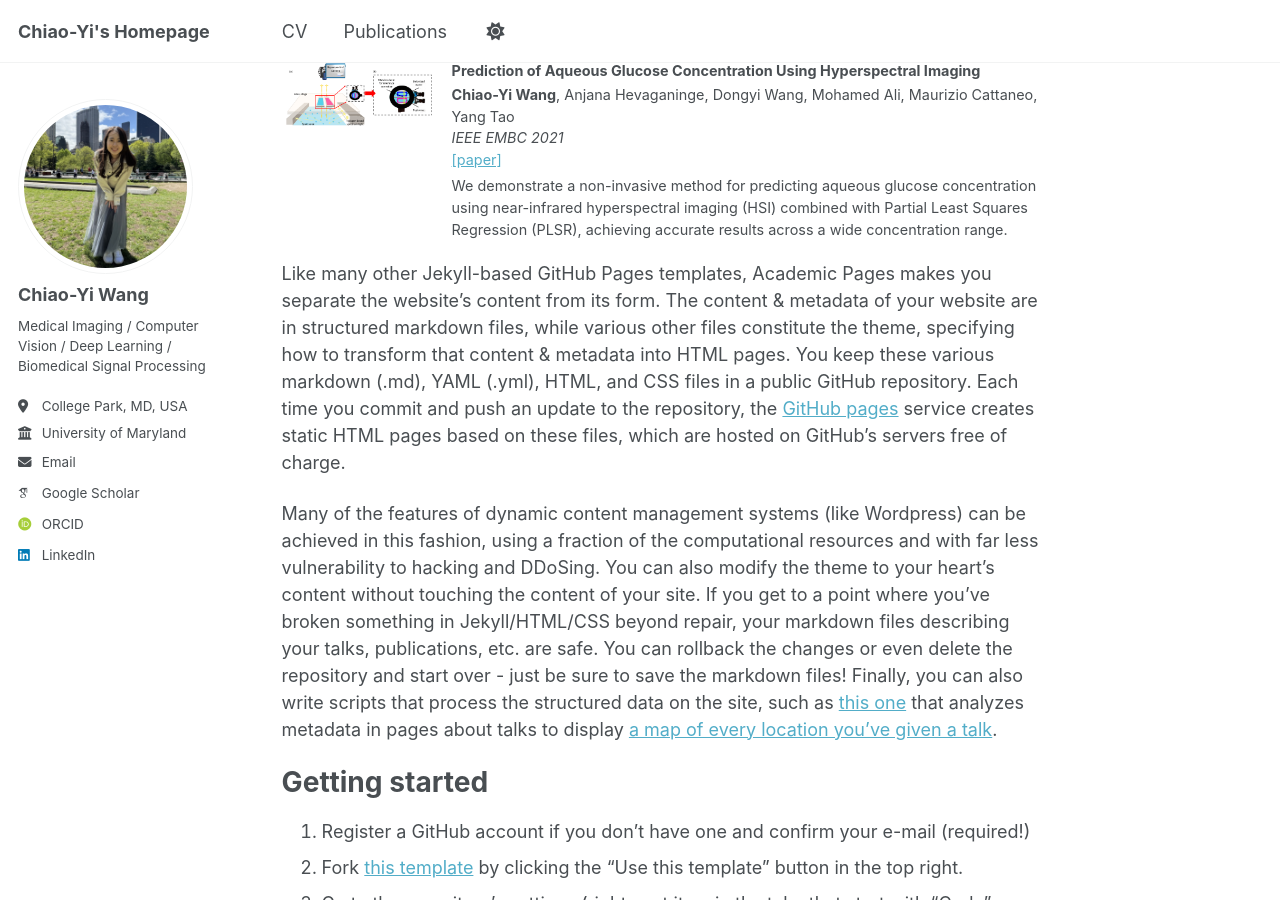
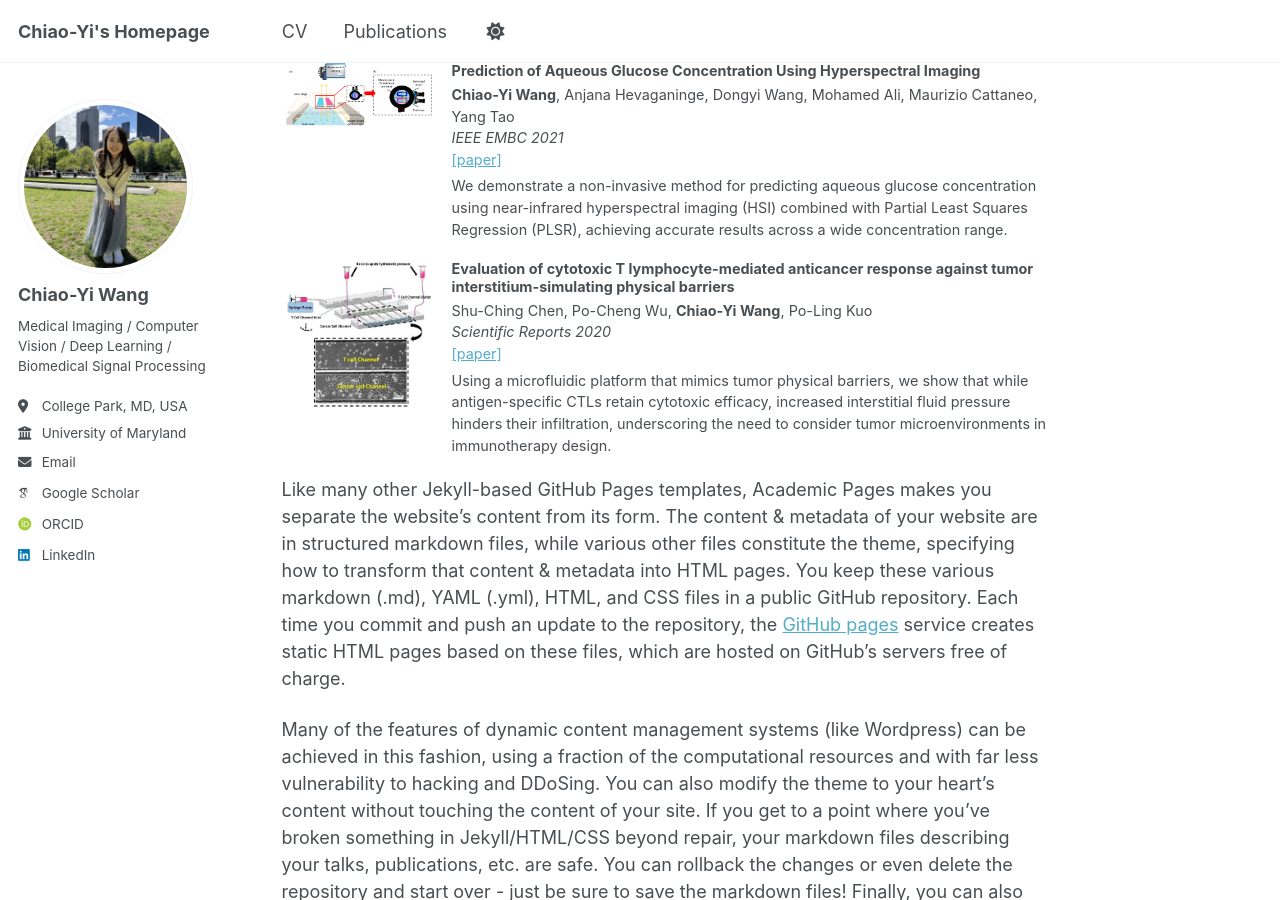
Before and after one commit to chiaoyiwang0424/chiaoyiwang0424.github.io, a Jekyll site: the page built from _pages/about.md, in a window 1280 px wide and 900 px high, scrolled down 1107 px. Built offline with Jekyll 4.4.1, drawn with Linux system fonts in a browser that asks for light colours; some web fonts are replaced.

Commit message:
add paper5

```diff
--- a/_pages/about.md
+++ b/_pages/about.md
@@ -106,6 +106,28 @@ Publications
   </div>
 </div>
 
+<div style="display: flex; align-items: flex-start; margin-bottom: 20px; position: relative;">
+  <img src="/images/tcell.jpg" alt="tcell" style="width: 150px; height: auto; margin-right: 20px; border-radius: 4px;" class="original-image">
+  <div>
+    <h3 style="margin: 0; font-size: 0.8em;">
+      Evaluation of cytotoxic T lymphocyte-mediated anticancer response against tumor interstitium-simulating physical barriers
+    </h3>
+    <p style="margin: 5px 0; font-size: 0.8em;">
+      Shu-Ching Chen, Po-Cheng Wu, <strong>Chiao-Yi Wang</strong>, Po-Ling Kuo
+      <br>
+      <em>Scientific Reports 2020</em>
+      <br>
+      <a href="https://www.nature.com/articles/s41598-020-70694-8">[paper]</a>
+    </p>
+    <p style="margin: 0; font-size: 0.8em;">
+      Using a microfluidic platform that mimics tumor physical barriers, we show that while antigen-specific CTLs retain cytotoxic efficacy, increased interstitial fluid pressure hinders their infiltration, underscoring the need to consider tumor microenvironments in immunotherapy design.
+    </p>
+  </div>
+  <div class="enlarged-image-container">
+    <img src="/images/tcell.jpg" alt="tcell Enlarged" class="enlarged-image">
+  </div>
+</div>
+
 
 <style>
 /* Add this CSS to your page or a linked stylesheet */
```
Also changed, not shown: images/tcell.jpg (added).
